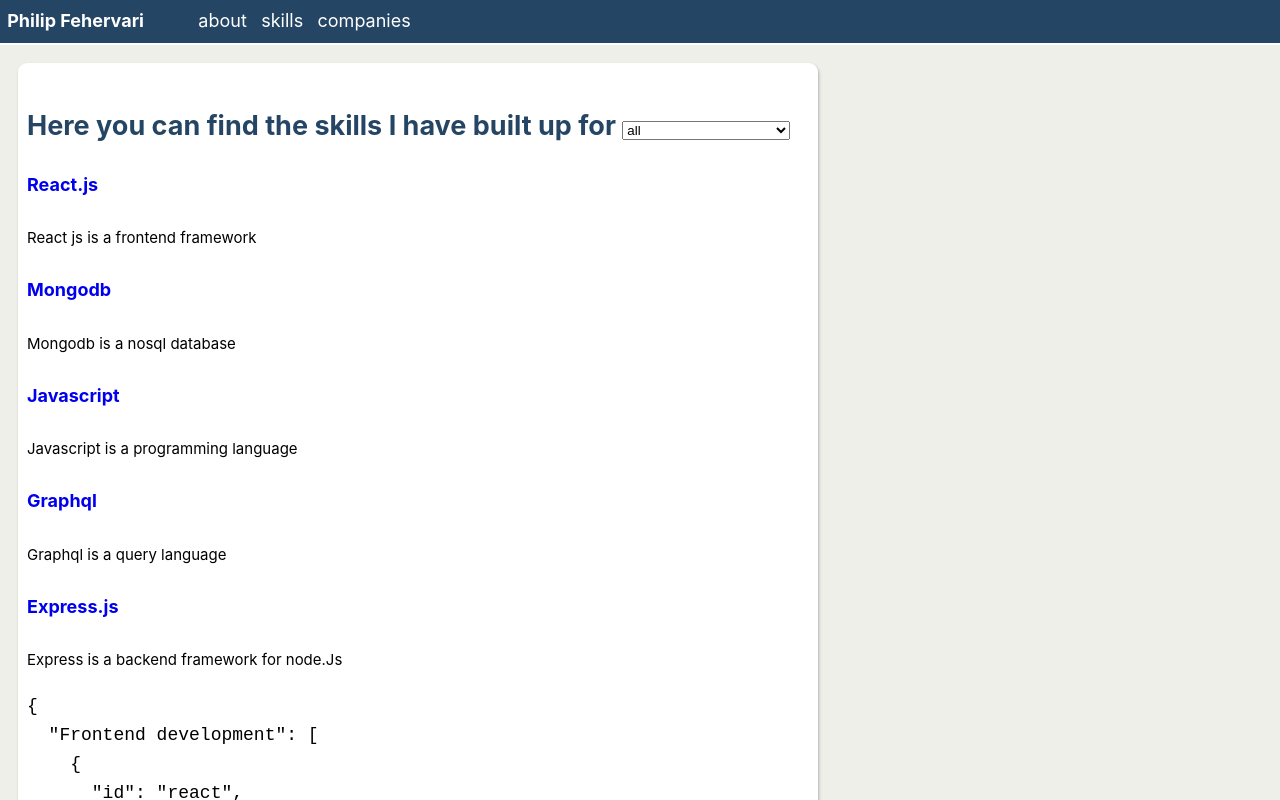
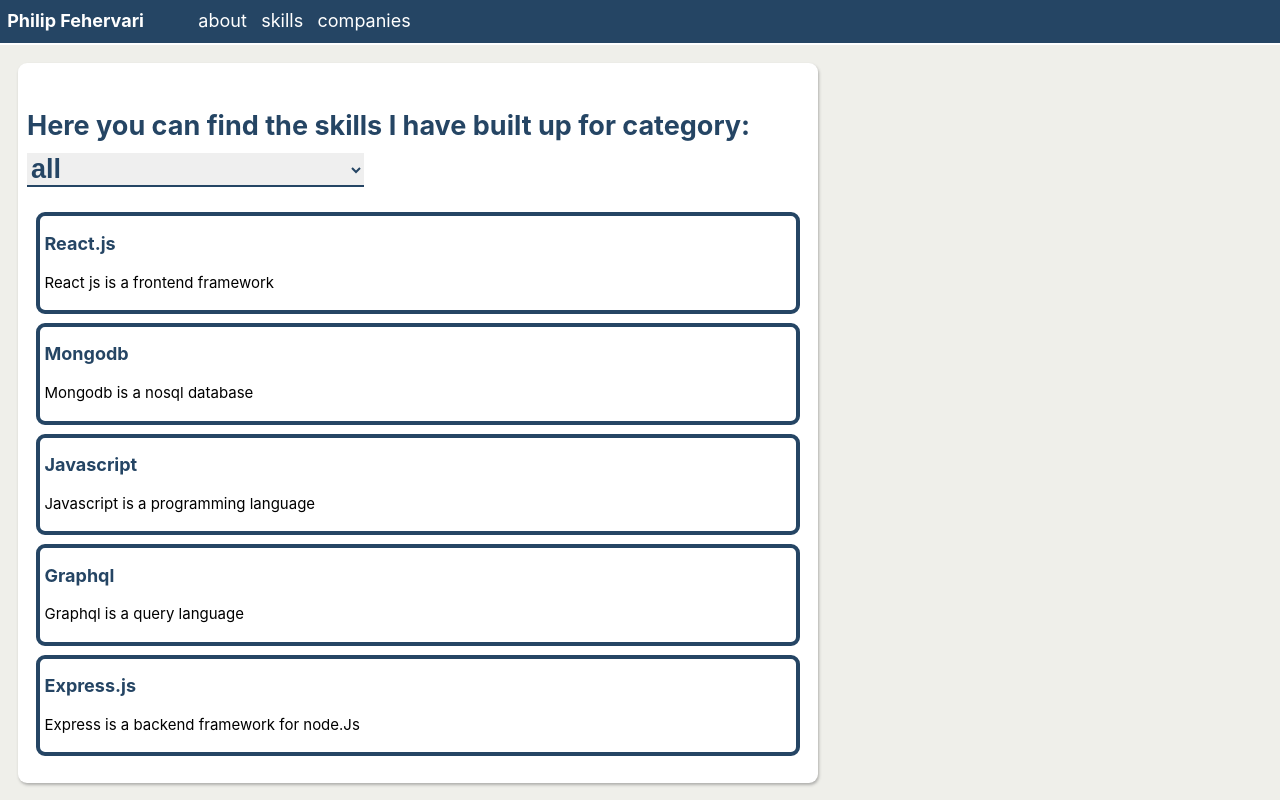
Before and after one commit to phifeh/cv, a Next.js app: page /skills in a window 1280 px wide. Shown: the top 800 px of the page. Built offline with nearby package versions, Linux system fonts and the light colour scheme.

Commit message:
clean up copy somewhat

```diff
--- a/lib/getData.ts
+++ b/lib/getData.ts
@@ -17,10 +17,11 @@
       const matterResult = matter(fileContents);
       const processedContent =
         withHTML && (await remark().use(html).process(matterResult.content));
-      console.log(processedContent?.toString);
       return {
         id,
-        ...processedContent?{contentHTML: processedContent.toString()}:{},
+        ...(processedContent
+          ? { contentHTML: processedContent.toString() }
+          : {}),
         ...matterResult.data,
       };
     })
--- a/pages/about.tsx
+++ b/pages/about.tsx
@@ -3,7 +3,11 @@
 export default function About() {
   return (
     <Layout>
-      <h1>Who am I?</h1>
+      <h2>About me</h2>
+      <article>
+        <h3>I love a challenge</h3>
+        <p>I love figuring out how things work and trying out new things. </p>
+      </article>
     </Layout>
   );
 }
--- a/pages/index.tsx
+++ b/pages/index.tsx
@@ -11,7 +11,10 @@
         <title>{siteTitle}</title>
       </Head>
       <section>
-        <h1>Hi, my Name is Philip Fehervari. I am a Full-stack javascript developer with over {}</h1>
+        <h4>Hi,</h4>{" "}
+        <p>
+          my Name is Philip Fehervari. I am a Full-stack javascript developer{" "}
+        </p>
       </section>
       <section className={`${utilStyles.headingMd} ${utilStyles.padding1px}`}>
         <ul className={utilStyles.list}></ul>
--- a/pages/skills/index.tsx
+++ b/pages/skills/index.tsx
@@ -6,22 +6,64 @@
 import Layout from "../../components/layout";
 import { getSortedData } from "../../lib/getData";
 
-const SkillCard = styled('div')`
-
-`
+const SkillCard = styled("div")`
+  padding: 0.25rem;
+  padding-bottom: 0.75rem;
+  border: 0.25rem solid var(--colors-primary-text);
+  margin: 0.5rem;
+  border-radius: 0.5rem;
+  a {
+    color: var(--colors-primary-text);
+  }
+  h4 {
+    margin: 0.5rem 0;
+  }
+`;
+const Select = styled("select")`
+  option {
+    font-size: inherit;
+    font-weight: inherit;
+    color: inherit;
+  }
+  font-size: inherit;
+  font-weight: inherit;
+  border: none;
+  border-bottom: 0.1em solid var(--colors-primary-text);
+  color: inherit;
+  outline: none;
+`;
 export default function Post({ allSkillsData }) {
-  const skillsGrouped = useMemo(() =>allSkillsData.reduce((acc, cv) =>{
-    for (const skill of cv.categories){
-      acc[skill] = (acc[skill] ||[]).concat(cv)
+  const skillsGrouped = useMemo(
+    () =>
+      allSkillsData.reduce((acc, cv) => {
+        for (const skill of cv.categories) {
+          acc[skill] = (acc[skill] || []).concat(cv);
         }
-    return acc},{}),[]);
-  const [selectedCategory, setSelectedCategory] = useState('all')
-  const selectOptions = useMemo(() =>['all',...Object.keys(skillsGrouped)],[])
-  const filteredCategories = selectedCategory==="all"?allSkillsData : skillsGrouped[selectedCategory]
+        return acc;
+      }, {}),
+    []
+  );
+  const [selectedCategory, setSelectedCategory] = useState("all");
+  const selectOptions = useMemo(
+    () => ["all", ...Object.keys(skillsGrouped)],
+    []
+  );
+  const filteredCategories =
+    selectedCategory === "all"
+      ? allSkillsData
+      : skillsGrouped[selectedCategory];
   return (
     <Layout>
       <h2>
- Here you can find the skills I have built up for <select value={selectedCategory} onChange={({target:{value}}) =>setSelectedCategory(value)}>{selectOptions.map((categorie) => <option key={categorie} >{categorie}</option>)} </select>
+        Here you can find the skills I have built up for category:{" "}
+        <Select
+          value={selectedCategory}
+          onChange={({ target: { value } }) => setSelectedCategory(value)}
+        >
+          {selectOptions.map((categorie) => (
+            <option key={categorie}>{categorie}</option>
+          ))}{" "}
+        </Select>
       </h2>
       {filteredCategories.map(({ id, description, title }) => (
         <SkillCard key={id}>
@@ -32,15 +74,13 @@
           </h4>
           <small>{description}</small>
         </SkillCard>
-
       ))}
       {/* <Head></Head> */}
-    <pre>{JSON.stringify(skillsGrouped, null,2)}</pre>
     </Layout>
   );
 }
 export async function getStaticProps() {
-  const allSkillsData =await getSortedData("skills");
+  const allSkillsData = await getSortedData("skills");
   return {
     props: {
       allSkillsData,
--- a/styles/global.css
+++ b/styles/global.css
@@ -14,8 +14,8 @@
   box-sizing: border-box;
 }
 
-a{
-text-decoration: none;
+a {
+  text-decoration: none;
 }
 :root {
   --colors-primary-text: #254564;
```
Lines whose indentation alone changed are shown as unchanged.
